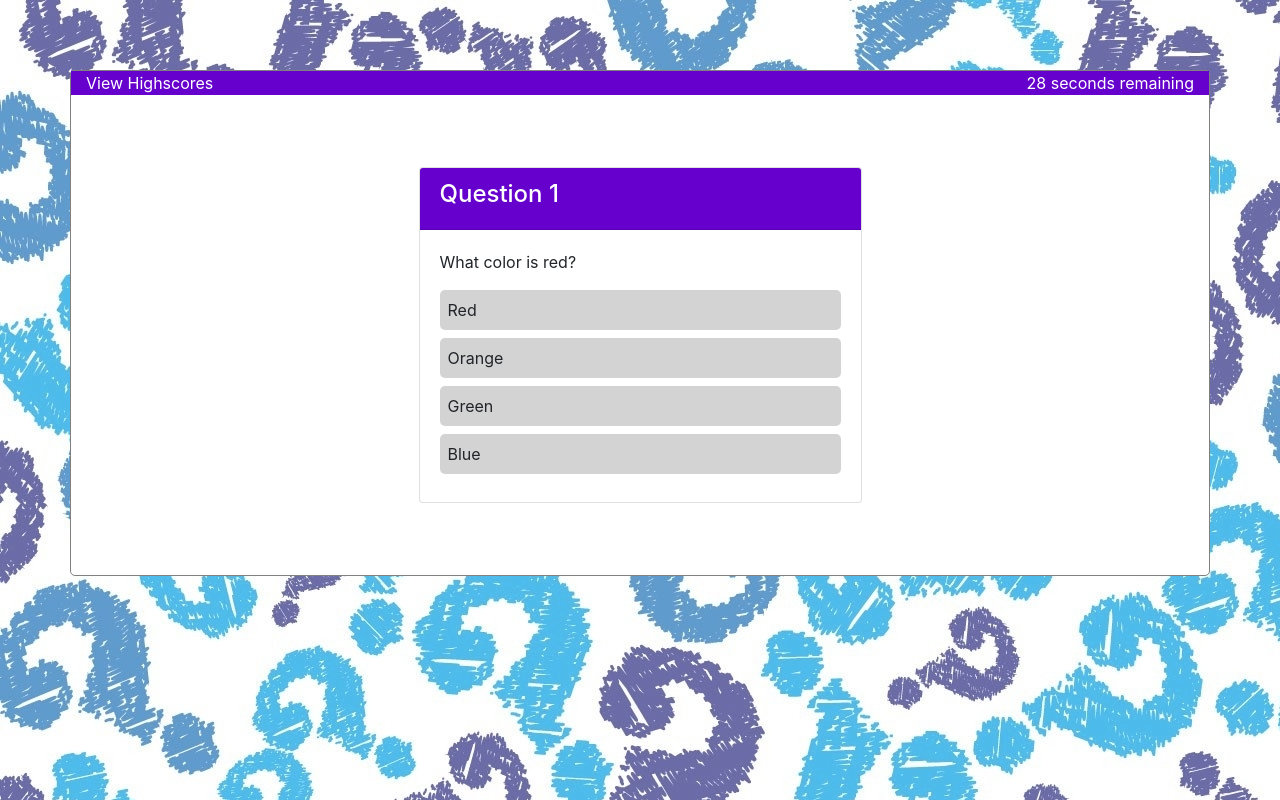
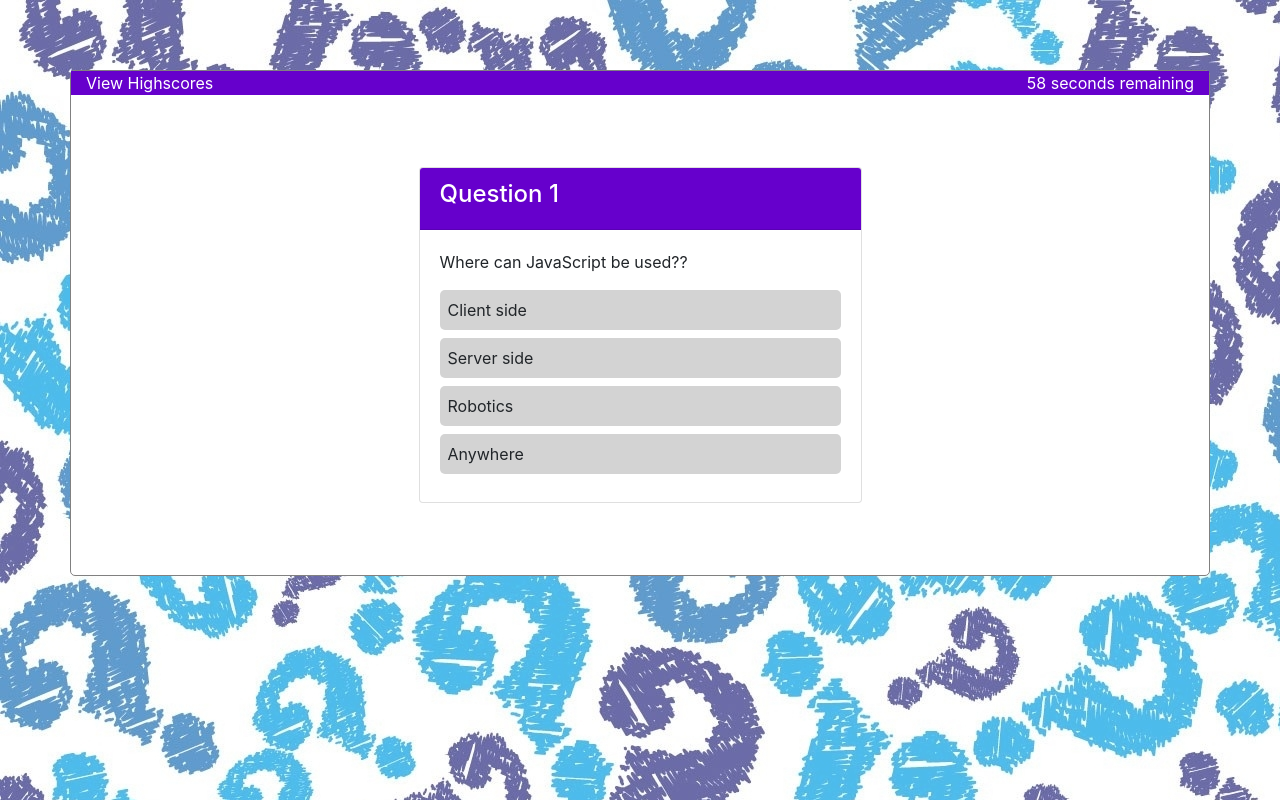
Before and after one commit to mjb527/Homework_March28, a plain HTML site: page index.html in a window 1280 px wide. Both pictures are taken after a click on the button "Click to Start!". Drawn offline with nearby package versions, Linux system fonts and the light colour scheme.

Commit message:
increased the quiz time allowed and the reward for a correct question, added real questions to the test

```diff
--- a/index.html
+++ b/index.html
@@ -34,8 +34,8 @@
               </div>
               <div>
                 <ol class="my-2">
-                  <li>You will be given a series of questions with 30 seconds to answer them.</li>
-                  <li>Each time you get a question right, you will get 3 seconds back.</li>
+                  <li>You will be given a series of questions with 60 seconds to answer them.</li>
+                  <li>Each time you get a question right, you will get 5 seconds back.</li>
                   <li>Each time you get a question wrong, you will be deducted 5 seconds.</li>
                   <li>When the timer reaches 0, game over.</li>
                 </ol>
--- a/script.js
+++ b/script.js
@@ -2,54 +2,54 @@
 // js object for questions
 const Questions = {
   1 : {
-    question: "What color is red?",
-    options : ['Red', 'Orange', 'Green', 'Blue'],
-    correct : 'Red'
+    question: "Which of these is a legal variable declaration keyword?",
+    options : ['let', 'const', 'var', 'All of the above'],
+    correct : 'All of the above'
   } ,
   2 : {
-    question: "What color is red?",
-    options : ['Red', 'Orange', 'Green', 'Blue'],
-    correct : 'Red'
+    question: "What does 'DOM' stand for?",
+    options : ['Document Object Model', 'Drop Operation Mechanics', 'Drink Only Margaritas', 'Document Object Method'],
+    correct : 'Document Object Model'
   },
   3 : {
-    question: "What color is red?",
-    options : ['Red', 'Orange', 'Green', 'Blue'],
-    correct : 'Red'
+    question: "Which of these is not a JavaScript framework?",
+    options : ['jQuery', 'Angular', 'Bootstrap', 'Vue'],
+    correct : 'Bootstrap'
   },
   4 : {
-    question: "What color is red?",
-    options : ['Red', 'Orange', 'Green', 'Blue'],
-    correct : 'Red'
+    question: "What would the result of i + 1 where i = 'Hello there'?",
+    options : ['NaN', 'Hello there1', 'H1e1l1l1o1 1t1h1e1r1e1', 'undefined'],
+    correct : 'Hello there1'
   },
   5 : {
-    question: "What color is red?",
-    options : ['Red', 'Orange', 'Green', 'Blue'],
-    correct : 'Red'
+    question: "How long did it take for JavaScript to be developed originally?",
+    options : ['10 days', '6 months', '4 years', '2 years, 3 months'],
+    correct : '10 days'
   },
   6 : {
-    question: "What color is red?",
-    options : ['Red', 'Orange', 'Green', 'Blue'],
-    correct : 'Red'
+    question: "Where can JavaScript be used??",
+    options : ['Client side', 'Server side', 'Robotics', 'Anywhere'],
+    correct : 'Anywhere'
   },
   7 : {
-    question: "What color is red?",
-    options : ['Red', 'Orange', 'Green', 'Blue'],
-    correct : 'Red'
+    question: "What does the '===' symbol do?",
+    options : ['Compare two values', 'Compare two values and their types', 'Set a value to a variable', 'Nothing, it would throw an error'],
+    correct : 'Compare two values and their types'
   },
   8 : {
-    question: "What color is red?",
-    options : ['Red', 'Orange', 'Green', 'Blue'],
-    correct : 'Red'
+    question: "What is the purpose of a global variable?",
+    options : ['Available anywhere in the code', 'Available in any function, but not outside them', 'They enjoy traveling', 'They cannot be changed once declared'],
+    correct : 'Available anywhere in the code'
   },
   9 : {
-    question: "What color is red?",
-    options : ['Red', 'Orange', 'Green', 'Blue'],
-    correct : 'Red'
+    question: "What is the purpose of the 'this' keyword?",
+    options : ['Refers to the document', 'Refers to the object in a method', 'Refers to the computer', 'Refers to the script'],
+    correct : 'Refers to the object in a method'
   },
   10 : {
-    question: "What color is red?",
-    options : ['Red', 'Orange', 'Green', 'Blue'],
-    correct : 'Red'
+    question: "Select the line of code that would assign an element to a variable. ",
+    options : ['document.getElementByClass(".myClass");', 'let x = document.getElementBySelector("#my-id")', 'const y = document.getElementById(".my-id")', 'const z = document.getElementById("#my-id")'],
+    correct : 'const z = document.getElementById("#my-id")'
   },
   // shuffle algorithm shamelessly stolen from stackoverflow
   // https://stackoverflow.com/a/6274381/11922025
@@ -75,7 +75,7 @@ let questionIndex;// = 0;
 let correctResponse = "";
 
 // timer stuff
-let timeLeft = 30;
+let timeLeft = 60;
 let timer;
 const timeEl = document.getElementById('timer');
 
@@ -100,7 +100,7 @@ function start(event) {
   // reset the starting parameters
   questionIndex = 0;
   currentQuestion = 1;
-  timeleft = 30;
+  timeleft = 60;
   questionsArr = Questions.shuffle([1, 2, 3, 4, 5, 6, 7, 8, 9, 10]);
   loadQuestion();
 
@@ -116,7 +116,7 @@ function checkAnswer(event) {
   event.preventDefault();
   if(event.target.innerHTML === question.correct) {
     correct++;
-    timeLeft += 3;
+    timeLeft += 5;
   }
   else {
     incorrect++;
```
